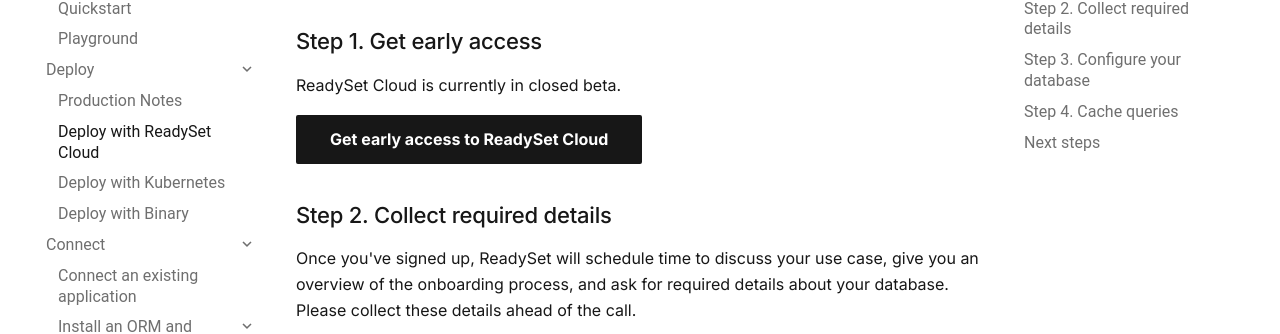
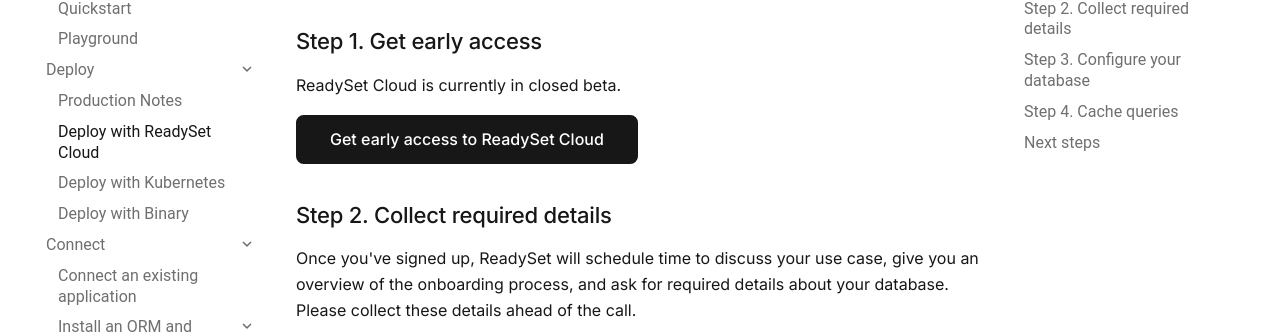
Before and after one commit to readysettech/docs-old, an MkDocs documentation site: the page built from docs/guides/deploy/deploy-readyset-cloud.md, in a window 1280 px wide and 1400 px high, scrolled down 673 px. Shown: the part 145-479 px from the top of the window. Built offline with MkDocs 1.6.1 and Material for MkDocs 9.7.7, drawn with Linux system fonts in a browser that asks for light colours; comment, search, counter and statistics services are not loaded.

Commit message:
fix button style

```diff
--- a/docs/stylesheets/extra.css
+++ b/docs/stylesheets/extra.css
@@ -105,6 +105,11 @@
 /* Hide the GitHub repo star and fork numbers */
 .md-source__facts {
   display: none;
+}
+
+.md-typeset .md-button--primary {
+  border-radius: .385rem;
+  font-weight: 500;
 }
 
 /* Top nav background and logo customizations */
@@ -217,6 +222,7 @@
 /* Custom primary and secondary colors */
 :root > * {
   --md-primary-fg-color: var(--gray12);
+  --md-primary-bg-color: var(--gray1);
   --md-accent-fg-color: var(--gray12);
 
   --md-code-bg-color-light: var(--gray2);
```
